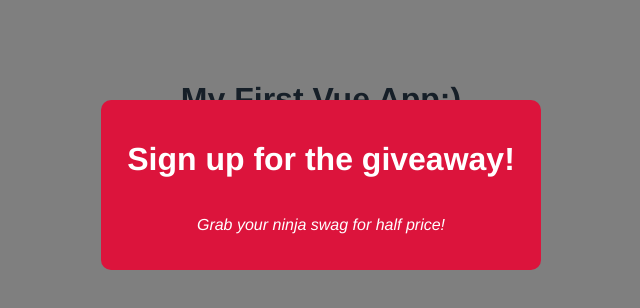
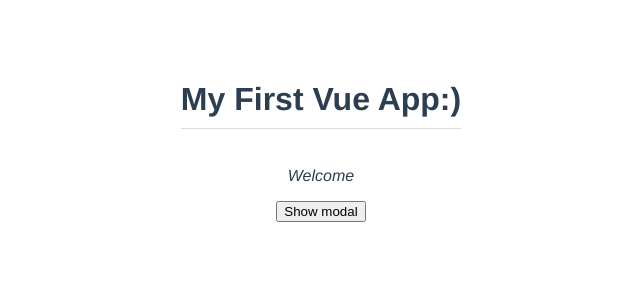
Before and after one commit to Abdvkh/vue, a Vue app: page / in a window 1280 px wide. Shown: the top 308 px of the page, without its empty margins (319-959 px from the left). Built offline with nearby package versions, Linux system fonts and the light colour scheme.

Commit message:
Emitting custom events

```diff
--- a/src/App.vue
+++ b/src/App.vue
@@ -1,10 +1,15 @@
 <template>
   <h1>{{ title }}</h1>
+  <p>Welcome</p>
   <Modal
+      v-if="showModal"
      :header="header"
      :text="text"
      theme="sale"
+      @close="toggleModal"
   />
+
+  <button @click="toggleModal">Show modal</button>
 </template>
 
 <script>
@@ -15,12 +20,17 @@
   components: {
     Modal
   },
-
+  methods: {
+    toggleModal(){
+      this.showModal = !this.showModal;
+    }
+  },
   data(){
     return {
       title: "My First Vue App:)",
       header: "Sign up for the giveaway!",
       text: "Grab your ninja swag for half price!",
+      showModal: false
     };
   },
 }
--- a/src/components/Modal.vue
+++ b/src/components/Modal.vue
@@ -1,5 +1,5 @@
 <template>
-  <div class="backdrop">
+  <div class="backdrop" @click="closeModal">
     <div class="modal" :class="{ sale: theme === 'sale' }">
       <h1>{{ header }}</h1>
       <p>{{ text }}</p>
@@ -10,6 +10,11 @@
 <script>
 export default {
   props: ['header', 'text', 'theme'],
+  methods: {
+    closeModal(){
+      this.$emit('close');
+    }
+  }
 }
 </script>
 
```
